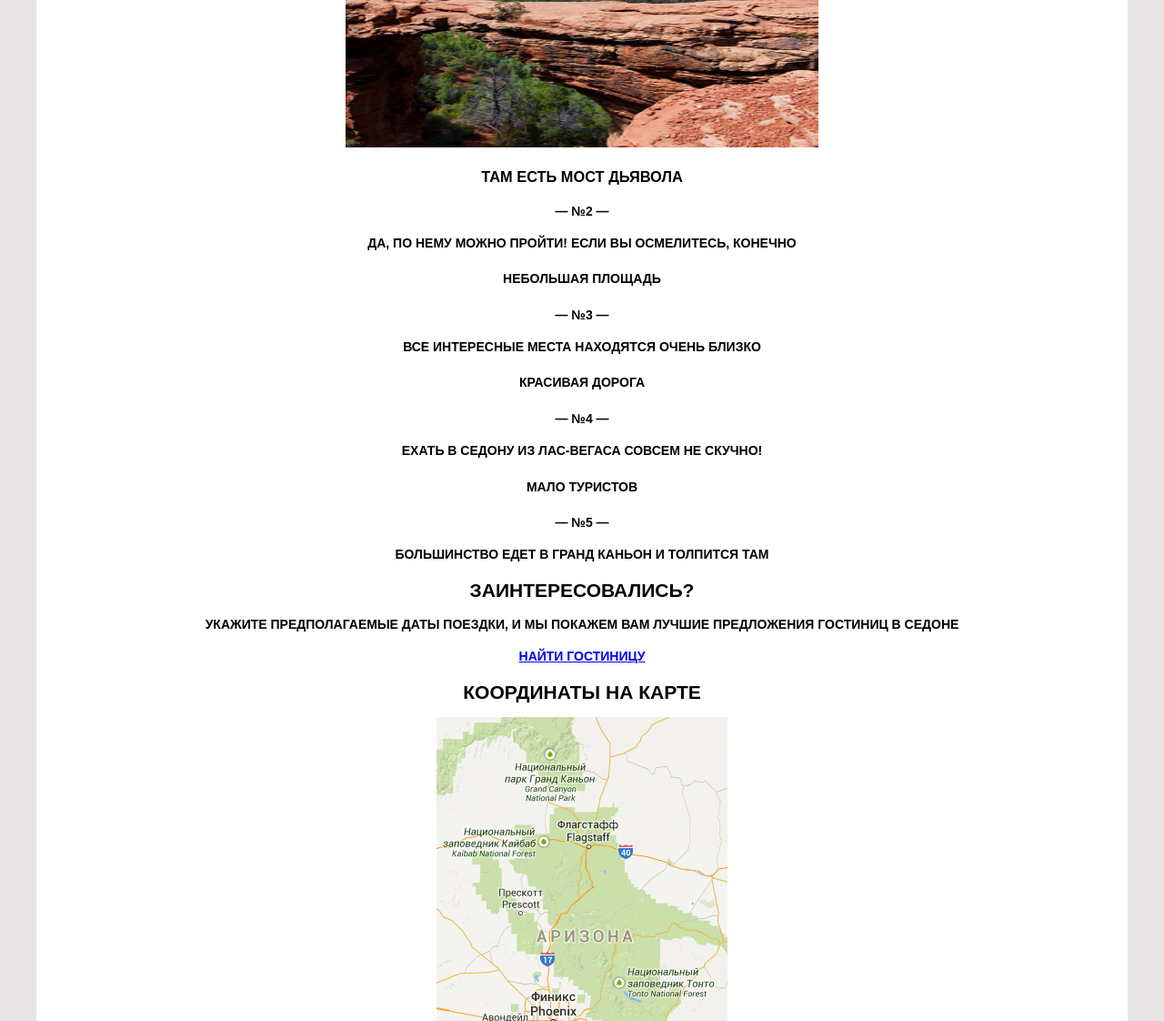
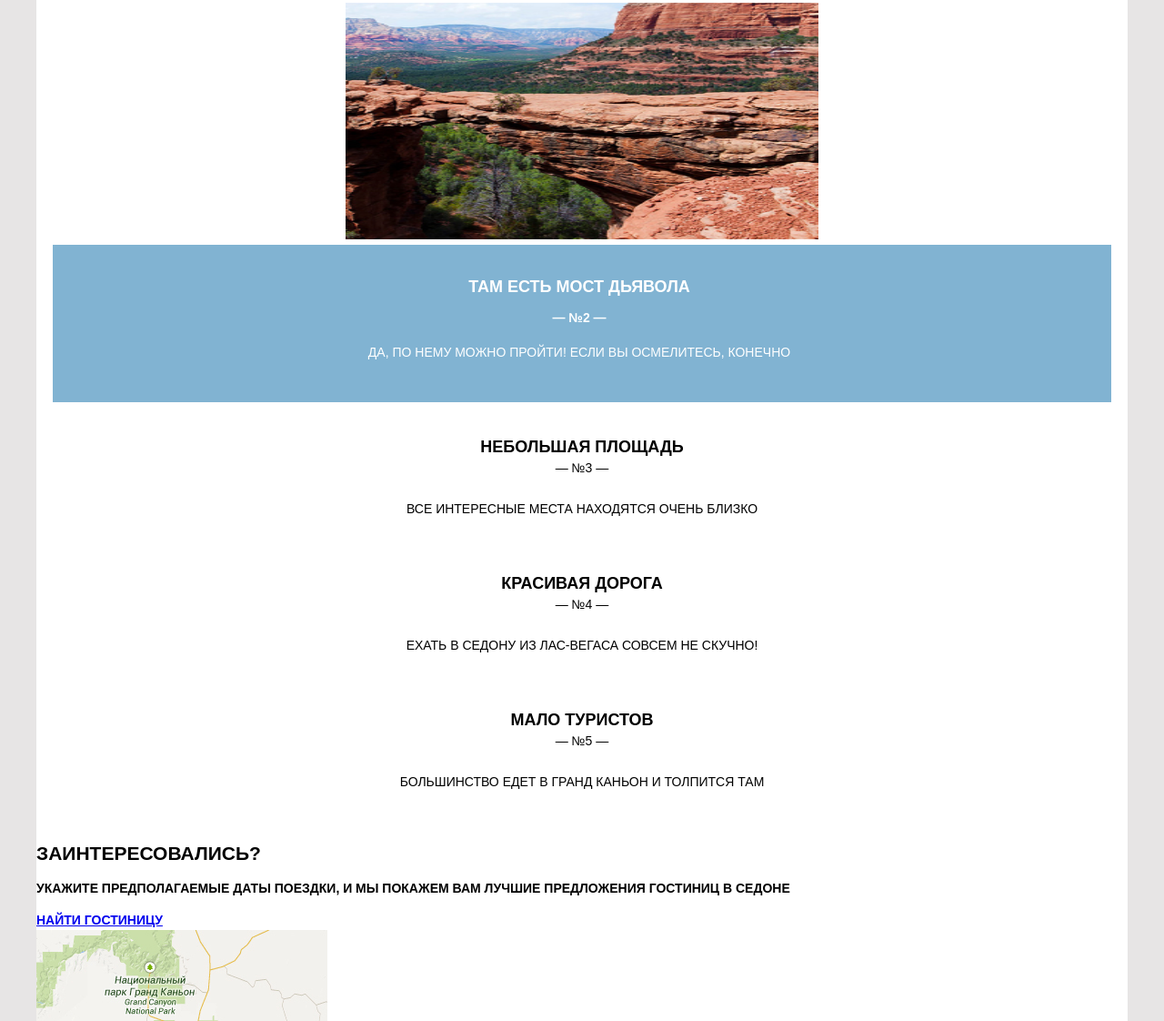
Before and after one commit to htmlacademy-adaptive/2056523-sedona-26, a website: page source/index.html in a window 1280 px wide. Shown: the part 1678-2800 px from the top of the page at 91% size. Drawn offline with nearby package versions, Linux system fonts and the light colour scheme; files that its build step writes are made by us from their sources.

Commit message:
стилизует секцию преимуществ

```diff
--- a/source/index.html
+++ b/source/index.html
@@ -15,10 +15,10 @@
     <nav class="main-nav">
       <button class="main-nav__toggle button" type="button"><span class="visually-hidden">Открыть меню</span>
         <svg width="23" height="22" viewBox="0 0 23 22" fill="none" xmlns="http://www.w3.org/2000/svg">
-          <path d="M22.9 0H0V4H22.9V0Z" fill="#81B3D2"/>
-          <path d="M22.9 9H0V13H22.9V9Z" fill="#81B3D2"/>
-          <path d="M22.9 18H0V22H22.9V18Z" fill="#81B3D2"/>
-          </svg>
+          <path d="M22.9 0H0V4H22.9V0Z" fill="#81B3D2" />
+          <path d="M22.9 9H0V13H22.9V9Z" fill="#81B3D2" />
+          <path d="M22.9 18H0V22H22.9V18Z" fill="#81B3D2" />
+        </svg>
       </button>
       <div class="main-nav__wrapper">
         <ul class="main-nav-list">
@@ -41,12 +41,14 @@
   <main class="main-container">
     <div class="main-container__image">
       <img src="img/welcome-sedona.png" width="282" height="214" alt="">
-      <svg class="main-container__left" width="161" height="57" viewBox="0 0 161 57" fill="none" xmlns="http://www.w3.org/2000/svg">
-        <path d="M-190.171 23.7L-440 0V57H-190.171H160.55L-190.171 0V23.7Z" fill="white"/>
-        </svg>
-        <svg class="main-container__right" width="160" height="57" viewBox="0 0 160 57" fill="none" xmlns="http://www.w3.org/2000/svg">
-          <path d="M351.271 23.7V0L0.550049 57H351.271H601V0L351.271 23.7Z" fill="white"/>
-          </svg>
+      <svg class="main-container__left" width="161" height="57" viewBox="0 0 161 57" fill="none"
+        xmlns="http://www.w3.org/2000/svg">
+        <path d="M-190.171 23.7L-440 0V57H-190.171H160.55L-190.171 0V23.7Z" fill="white" />
+      </svg>
+      <svg class="main-container__right" width="160" height="57" viewBox="0 0 160 57" fill="none"
+        xmlns="http://www.w3.org/2000/svg">
+        <path d="M351.271 23.7V0L0.550049 57H351.271H601V0L351.271 23.7Z" fill="white" />
+      </svg>
     </div>
     <div class="presentation">
       <h1 class="presentation__title">СЕДОНА — небольшой городок в АРИЗОНЕ, зАСЛУЖИвающий большего!</h1>
@@ -66,7 +68,8 @@
         </li>
         <li class="advantages__item">
           <h4 class="advantages__item-title">Жилье</h4>
-          <svg width="80" height="80" viewBox="0 0 80 80" fill="none" xmlns="http://www.w3.org/2000/svg">
+          <svg class="advantages__icon" width="80" height="80" viewBox="0 0 80 80" fill="none"
+            xmlns="http://www.w3.org/2000/svg">
             <path fill-rule="evenodd" clip-rule="evenodd"
               d="M75.8916 43.1823L78 41.0939L68.0602 31.2486V4.39779H54.2048V17.5249L40.4498 4L3 41.1934L5.10843 43.2818L12.9398 35.5249V73.116H9.0241V76H73.1807V73.116H68.0602V35.4254L75.8916 43.1823ZM57.1165 7.38122H65.0482V28.3646L57.1165 20.5083V7.38122ZM65.0482 73.0166H15.9518V32.5414L40.4498 8.1768L65.0482 32.5414V73.0166ZM33.1206 68.5414H49.1849V44.7734H33.1206V68.5414ZM46.1728 65.6574H36.0323V47.6574H46.1728V65.6574ZM40.8515 39.3039C36.6347 39.3039 33.1206 35.8232 33.1206 31.547C33.1206 27.2707 36.5343 23.8895 40.8515 23.8895C45.1688 23.8895 48.6829 27.2707 48.6829 31.547C48.6829 35.8232 45.1688 39.3039 40.8515 39.3039ZM45.8716 31.547C45.8716 28.7625 43.5624 26.5746 40.8515 26.5746C38.1407 26.5746 35.8315 28.8619 35.8315 31.547C35.8315 34.3315 38.1407 36.5194 40.8515 36.5194C43.6628 36.5194 45.8716 34.2321 45.8716 31.547ZM23.0803 44.7734H20.0683V48.6519H23.0803V44.7734ZM26.0924 44.7734H29.1044V48.6519H26.0924V44.7734ZM23.0803 50.7404H20.0683V54.6188H23.0803V50.7404ZM26.0924 50.7404H29.1044V54.6188H26.0924V50.7404ZM55.2088 44.7734H52.1968V48.6519H55.2088V44.7734ZM58.2209 44.7734H61.2329V48.6519H58.2209V44.7734ZM55.2088 50.7404H52.1968V54.6188H55.2088V50.7404ZM58.2209 50.7404H61.2329V54.6188H58.2209V50.7404Z"
               fill="#81B3D2" />
--- a/source/less/blocks/advantages.less
+++ b/source/less/blocks/advantages.less
@@ -1,5 +1,45 @@
 .advantages__list {
+  font-family: "PT Sans", sans-serif;
+  font-style: normal;
+
   margin: 0;
   padding: 0;
   list-style-type: none;
 }
+
+.advantages__item-title {
+  font-weight: 700;
+  font-size: 18px;
+  line-height: 26px;
+  color: #000000;
+
+  margin: 0;
+}
+
+.advantages__item-description {
+  font-weight: 400;
+  font-size: 14px;
+  line-height: 21px;
+
+  margin: 0;
+  margin-bottom: 22px;
+}
+
+.advantages__icon {
+  margin-bottom: 16px;
+}
+
+
+.advantages__item-number {
+  font-weight: 400;
+  font-size: 14px;
+  line-height: ;
+
+  margin: 0;
+  margin-bottom: 24px;
+}
+
+.advantages__item {
+  padding: 18px;
+  text-align: center;
+}
--- a/source/less/blocks/page.less
+++ b/source/less/blocks/page.less
@@ -9,7 +9,19 @@
   font-size: 14px;
   line-height: 21px;
   text-transform: uppercase;
-  text-align: center;
+}
+
+.visually-hidden {
+  position: absolute;
+  width: 1px;
+  height: 1px;
+  margin: -1px;
+  border: 0;
+  padding: 0;
+  white-space: nowrap;
+  clip-path: inset(100%);
+  clip: rect(0 0 0 0);
+  overflow: hidden;
 }
 
 .page__body {
--- a/source/less/blocks/presentation.less
+++ b/source/less/blocks/presentation.less
@@ -1,6 +1,7 @@
 .presentation {
   position: relative;
   padding: 32px 20px 18px 16px;
+  text-align: center;
 }
 
 .presentation__title {
@@ -26,8 +27,8 @@
 }
 
 .presentation__left {
-position: absolute;
-bottom: 0;
-right: 50%;
-fill: #c4c4c4;
+  position: absolute;
+  bottom: 0;
+  right: 50%;
+  fill: #c4c4c4;
 }
--- a/source/less/blocks/wrapper-advantages.less
+++ b/source/less/blocks/wrapper-advantages.less
@@ -0,0 +1,36 @@
+.wrapper-advantages {
+  font-family: "PT Sans", sans-serif;
+  font-style: normal;
+
+  background-color: #81b3d2;
+  padding: 33px 22px 4px 16px;
+  text-align: center;
+  color: #ffffff;
+}
+
+.wrapper-advantages__title {
+  margin: 0;
+  margin-bottom: 11px;
+
+  font-weight: 700;
+  font-size: 18px;
+  line-height: 26px;
+}
+
+.wrapper-advantages__number {
+  margin: 0;
+  margin-bottom: 17px;
+
+  font-weight: 700;
+  font-size: 14px;
+  line-height: 21px;
+}
+
+.wrapper-advantages__description {
+  margin: 0;
+  margin-bottom: 40px;
+
+  font-weight: 400;
+  font-size: 14px;
+  line-height: 21px;
+}
```
